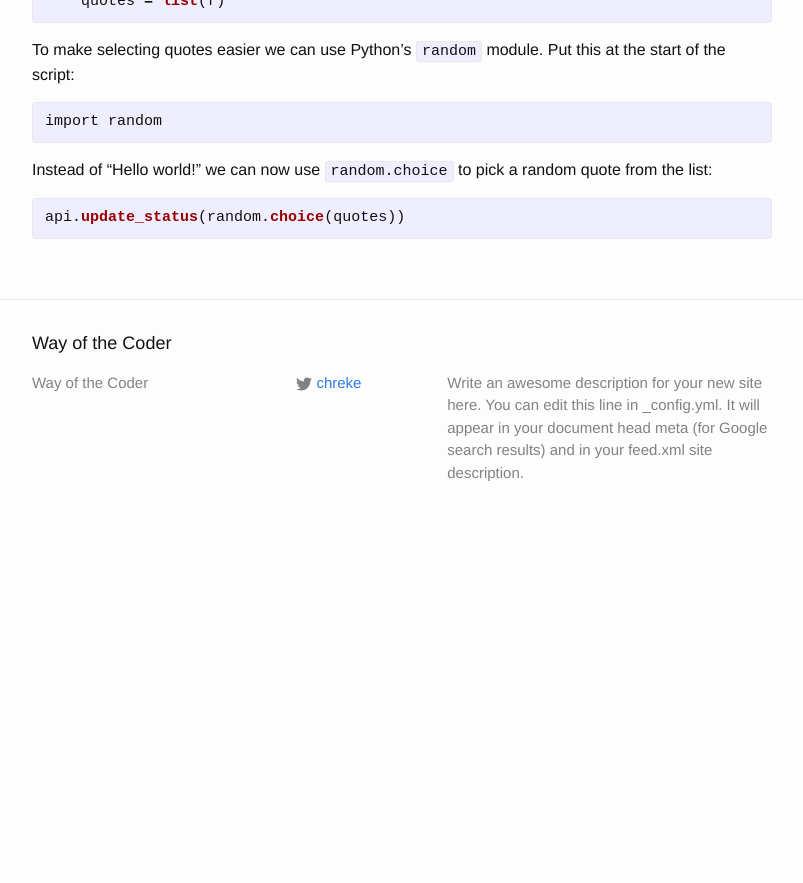
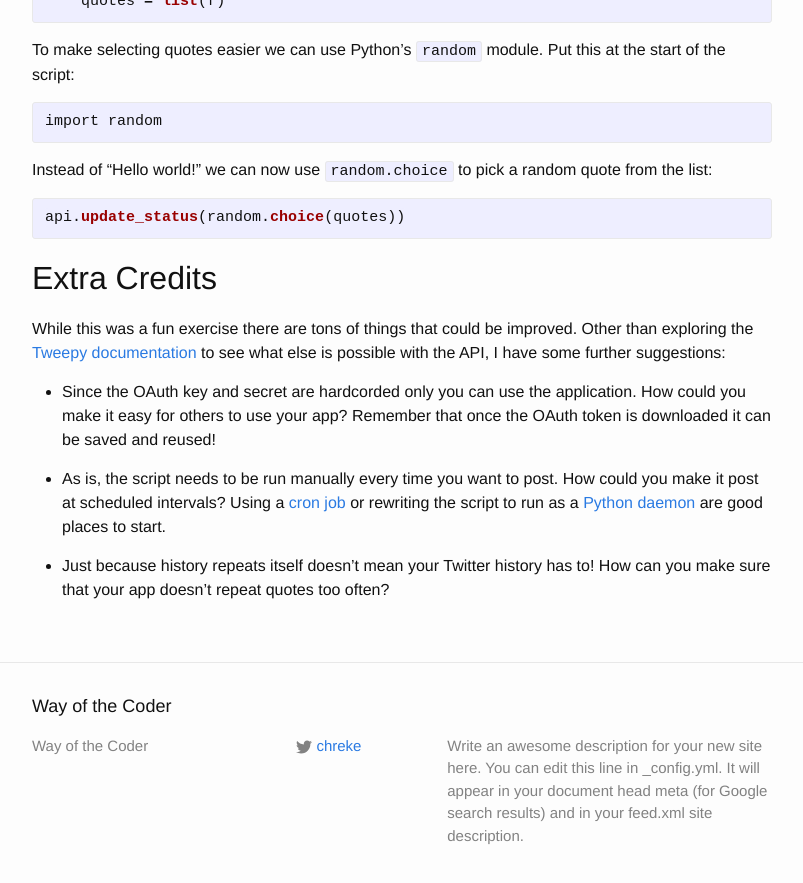
Before and after one commit to chreke/johnytex.github.io, a Jekyll site: the page built from _posts/2015-11-20-how-to-write-a-twitter-bot-part-1.md, in a window 1280 px wide and 900 px high, scrolled down 2579 px. Shown: the top 883 px of the window, without its empty margins (238-1041 px from the left). Built offline with Jekyll 4.4.1, drawn with Linux system fonts in a browser that asks for light colours; before the commit the page ends 3123 px from its top, so only the background shows below that.

Commit message:
Add Extra Credits section

```diff
--- a/_posts/2015-11-20-how-to-write-a-twitter-bot-part-1.md
+++ b/_posts/2015-11-20-how-to-write-a-twitter-bot-part-1.md
@@ -166,11 +166,35 @@ a random quote from the list:
 api.update_status(random.choice(quotes))
 {% endhighlight %}
 
+Extra Credits
+-------------
+
+While this was a fun exercise there are tons of things that could be
+improved. Other than exploring the [Tweepy documentation][tweepy-docs]
+to see what else is possible with the API, I have some further
+suggestions:
+
+ * Since the OAuth key and secret are hardcorded only you can use the
+   application. How could you make it easy for others to use your app?
+   Remember that once the OAuth token is downloaded it can be saved
+   and reused!
+
+ * As is, the script needs to be run manually every time you want to
+   post. How could you make it post at scheduled intervals? Using
+   a [cron job][cron] or rewriting the script to run as a [Python
+   daemon][python-daemon] are good places to start.
+
+ * Just because history repeats itself doesn't mean your Twitter
+   history has to! How can you make sure that your app doesn't repeat
+   quotes too often?
 
 [apps]: https://apps.twitter.com
 [laziness]: http://c2.com/cgi/wiki?LazinessImpatienceHubris
 [tweepy]: http://www.tweepy.org/
+[tweepy-docs]: http://tweepy.readthedocs.org/en/v3.5.0/
 [pip]: https://docs.python.org/2.7/installing/
 [wikiquote]: https://en.wikiquote.org
 [oauth]: https://en.wikipedia.org/wiki/OAuth
 [quotes]: https://gist.githubusercontent.com/johnytex/5e6d900ac2bc0ef282fd/raw/181f9df9c03baf460e431964b40bd7f896dd142c/quotes.txt
+[cron]: https://en.wikipedia.org/wiki/Cron
+[python-daemon]: https://pypi.python.org/pypi/python-daemon/
```
